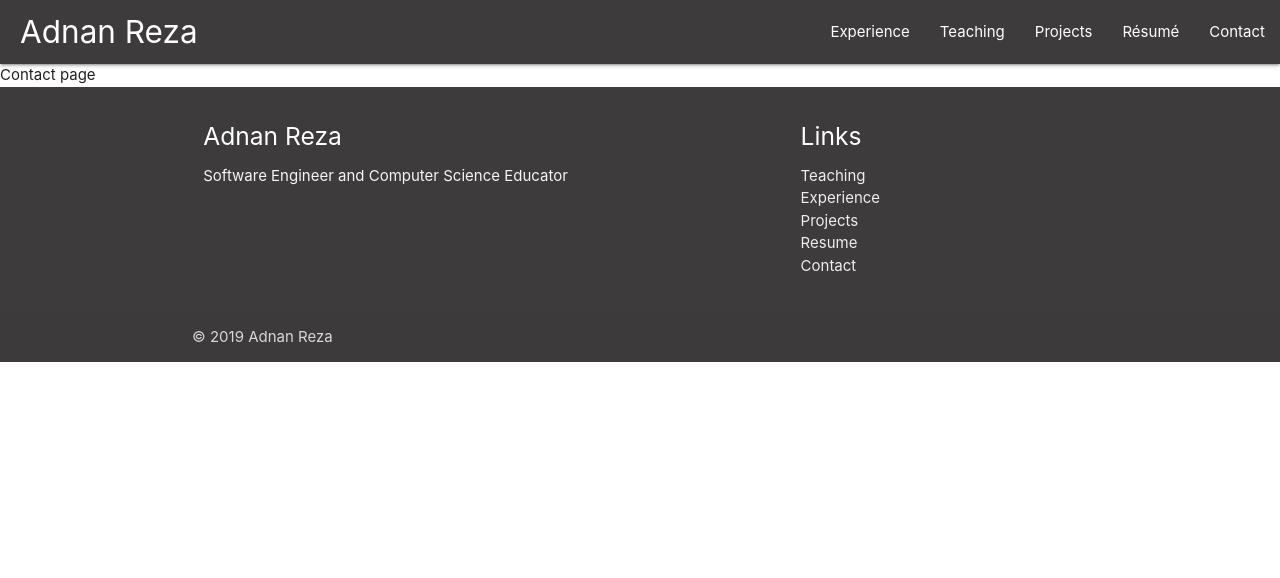
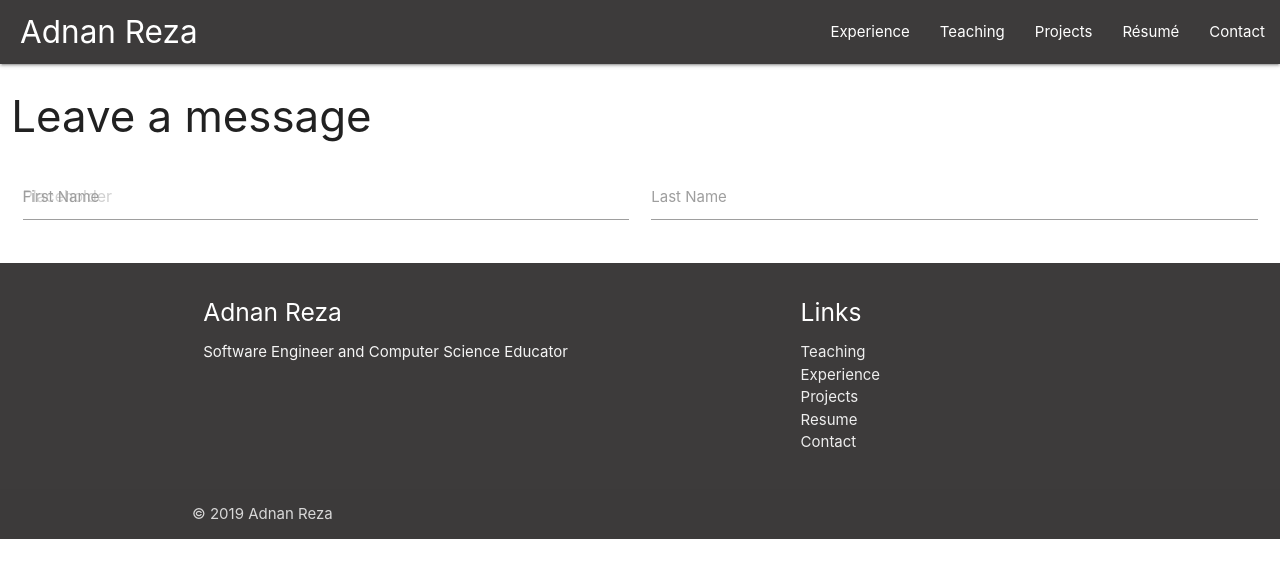
Before and after one commit to adnanreza/personal-site, a React (Create React App) app: page /Contact in a window 1280 px wide. Shown: the top 578 px of the page. Built offline with nearby package versions, Linux system fonts and the light colour scheme; the HTML template or start-up script is replaced by a standard one.

Commit message:
Started contact component

```diff
--- a/src/components/pages/Contact.js
+++ b/src/components/pages/Contact.js
@@ -1,8 +1,38 @@
-import React from 'react';
+import React, { Fragment, useState } from 'react';
+import { Link } from 'react-router-dom';
 import PropTypes from 'prop-types';
 
 const Contact = props => {
-  return <div>Contact page</div>;
+  const [formData, setFormData] = useState({
+    name: '',
+    email: '',
+    message: ''
+  });
+
+  const { name, email, message } = formData;
+
+  return (
+    <Fragment>
+      <div className='row'>
+        <form className='col s12'>
+          <h3>Leave a message</h3>
+          <div class='input-field col s6'>
+            <input
+              placeholder='Placeholder'
+              id='first_name'
+              type='text'
+              class='validate'
+            />
+            <label for='first_name'>First Name</label>
+          </div>
+          <div class='input-field col s6'>
+            <input id='last_name' type='text' class='validate' />
+            <label for='last_name'>Last Name</label>
+          </div>
+        </form>
+      </div>
+    </Fragment>
+  );
 };
 
 Contact.propTypes = {};
```
